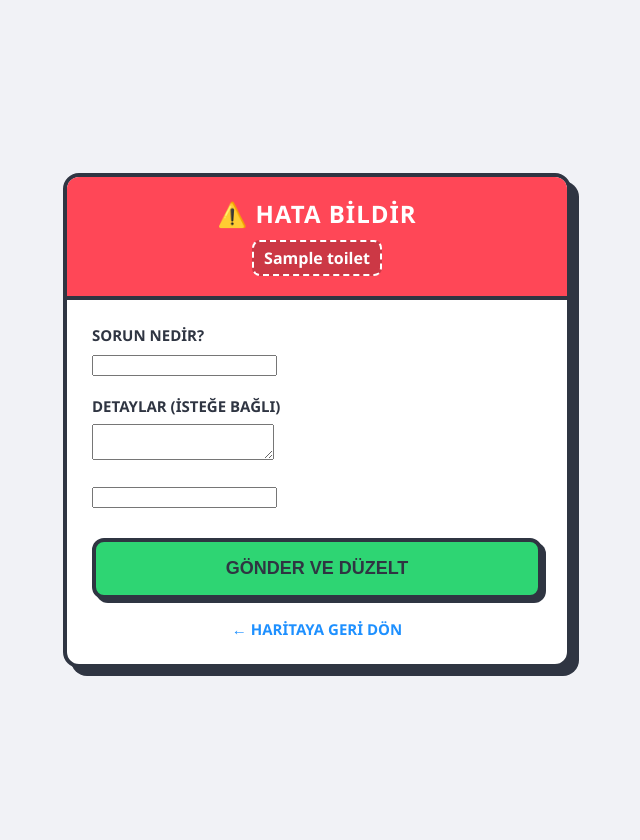
After one commit to Bisbilge/freetoilets, a Django app: template toilets/templates/toilet_report.html in a window 1280 px wide. The commit adds this page. Shown: the whole page, without its empty margins (323-963 px from the left). Run offline with Django 5.2, Linux system fonts and the light colour scheme; the template is opened without the code that fills it: most values are stand-ins (such as "Sample title", 1, 10 or a date in 2020); form fields are guessed from the names that the template uses.

Commit message:
feat: complete report issue system with neobrutalist UI and url routing

```diff
--- /dev/null
+++ b/toilets/templates/toilet_report.html
@@ -0,0 +1,116 @@
+<!DOCTYPE html>
+<html lang="tr">
+<head>
+    <meta charset="UTF-8">
+    <meta name="viewport" content="width=device-width, initial-scale=1.0, maximum-scale=1.0, user-scalable=no">
+    <title>Hata Bildir | freetoilets.org</title>
+
+    <style>
+        :root {
+            var(--primary): #FF4757;
+            var(--secondary): #1E90FF;
+            var(--success): #2ED573;
+            var(--warning): #FFA502;
+            var(--dark): #2F3542;
+            var(--bg-light): #F1F2F6;
+        }
+
+        body {
+            margin: 0; padding: 20px;
+            font-family: 'Segoe UI', Roboto, Helvetica, Arial, sans-serif;
+            background-color: #F1F2F6;
+            color: #2F3542;
+            display: flex; justify-content: center; align-items: center;
+            min-height: 100vh;
+        }
+
+        .container {
+            background-color: white;
+            width: 100%; max-width: 500px;
+            border-radius: 16px;
+            border: 4px solid #2F3542;
+            box-shadow: 8px 8px 0px #2F3542;
+            overflow: hidden;
+        }
+
+        .header {
+            background-color: #FF4757;
+            color: white;
+            padding: 20px;
+            border-bottom: 4px solid #2F3542;
+            text-align: center;
+        }
+
+        .header h1 { margin: 0; font-size: 24px; font-weight: 900; text-transform: uppercase; letter-spacing: 1px; }
+        .header p { margin: 10px 0 0 0; font-size: 16px; font-weight: 700; background: rgba(0,0,0,0.2); display: inline-block; padding: 5px 10px; border-radius: 8px; border: 2px dashed white; }
+
+        .form-content { padding: 25px; }
+
+        .form-group { margin-bottom: 20px; }
+        .form-group label {
+            display: block; font-weight: 900; margin-bottom: 8px;
+            font-size: 15px; color: #2F3542; text-transform: uppercase;
+        }
+
+        /* Honeypot (Bal Küpü) gizleme */
+        .honeypot { display: none !important; }
+
+        .submit-btn {
+            width: 100%; background-color: #2ED573; color: #2F3542;
+            padding: 16px; border-radius: 12px; border: 4px solid #2F3542;
+            font-size: 18px; font-weight: 900; text-transform: uppercase;
+            box-shadow: 4px 4px 0px #2F3542; cursor: pointer;
+            transition: all 0.15s ease-in-out; margin-top: 10px;
+        }
+        .submit-btn:hover {
+            transform: translateY(4px) translateX(4px);
+            box-shadow: 0px 0px 0px #2F3542;
+            background-color: #26de71;
+        }
+
+        .back-link {
+            display: block; text-align: center; margin-top: 20px;
+            color: #1E90FF; font-weight: 900; text-decoration: none;
+            font-size: 15px; text-transform: uppercase;
+        }
+        .back-link:hover { text-decoration: underline; color: #2F3542; }
+
+    </style>
+</head>
+<body>
+
+    <div class="container">
+        <div class="header">
+            <h1>⚠️ Hata Bildir</h1>
+            <p>{{ toilet.name }}</p>
+        </div>
+
+        <div class="form-content">
+            <form method="POST">
+                {% csrf_token %}
+
+                <input type="text" name="website_url" class="honeypot" tabindex="-1" autocomplete="off">
+
+                <div class="form-group">
+                    <label>Sorun Nedir?</label>
+                    {{ form.reason }}
+                </div>
+
+                <div class="form-group">
+                    <label>Detaylar (İsteğe Bağlı)</label>
+                    {{ form.description }}
+                </div>
+
+                <div class="form-group">
+                    {{ form.captcha }}
+                </div>
+
+                <button type="submit" class="submit-btn">Gönder ve Düzelt</button>
+            </form>
+
+            <a href="/" class="back-link">← Haritaya Geri Dön</a>
+        </div>
+    </div>
+
+</body>
+</html>
```
Also changed, not shown: freetoilet_project/urls.py (+6 -4 lines), toilets/admin.py (+34 -1 lines), toilets/forms.py (+27 -3 lines), toilets/models.py (+26 -0 lines), toilets/templates/index.html (+23 -5 lines), toilets/views.py (+43 -10 lines), toilets/migrations/0008_toiletreport.py (added).
